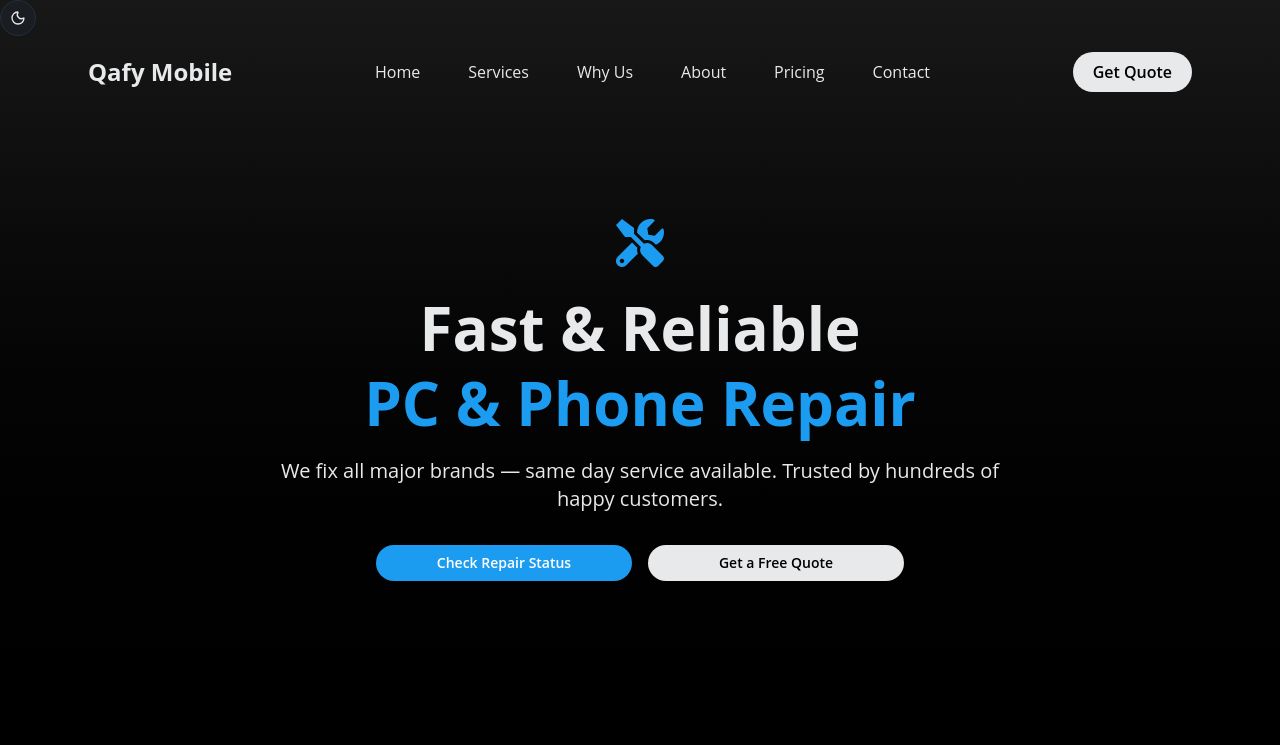
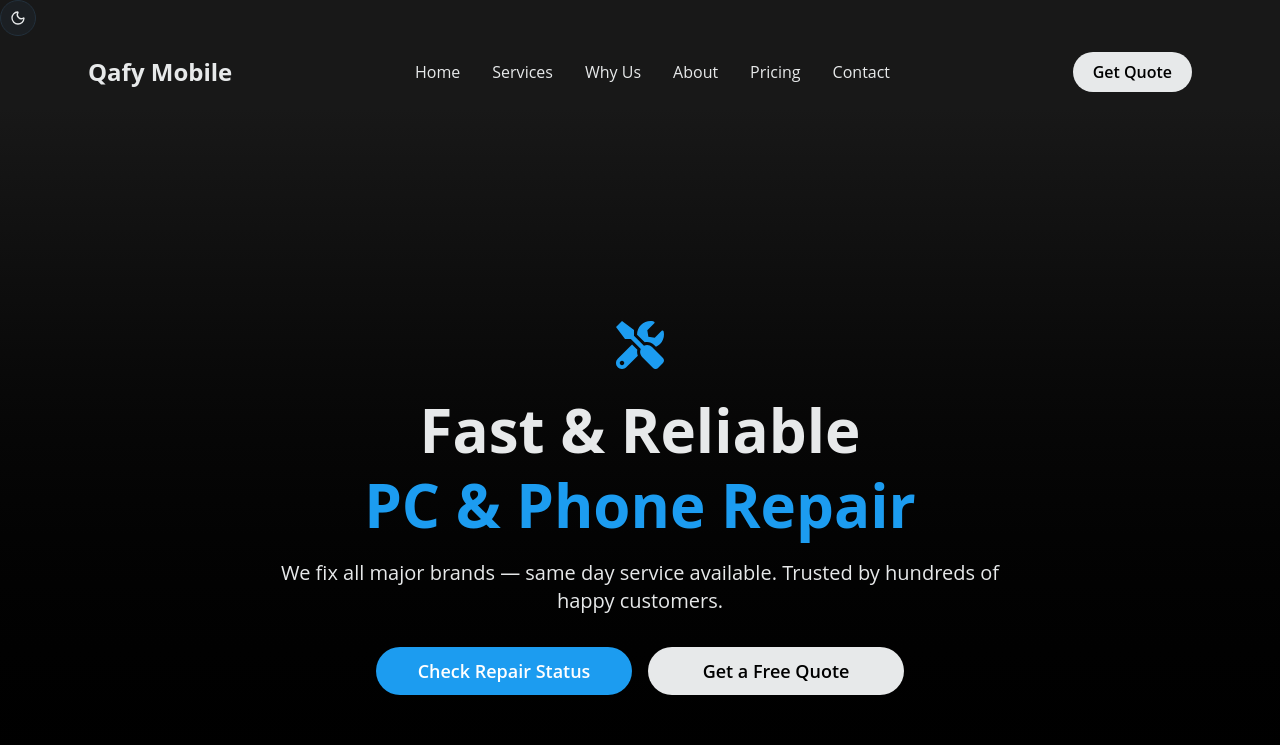
Before and after one commit to Gagun45/qafy-spa-frontend, a React (Vite) app: page / in a window 1280 px wide. Shown: the top 745 px of the page. Built offline with nearby package versions, Linux system fonts and the light colour scheme.

Commit message:
smoothlink created

```diff
--- a/src/components/About/About.tsx
+++ b/src/components/About/About.tsx
@@ -3,14 +3,8 @@ import { buttonVariants } from "../ui/button";
 
 export default function About() {
   return (
-    <section id="about" className="relative py-20 px-6 bg-linear-to-b from-background to-muted">
+    <section id="about" className="relative py-20 px-6">
       {/* Subtle background gradient */}
-      <motion.div
-        initial={{ opacity: 0 }}
-        animate={{ opacity: 0.2 }}
-        transition={{ duration: 1 }}
-        className="absolute inset-0"
-      />
 
       <div className="relative z-10 max-w-6xl mx-auto flex flex-col md:flex-row items-center gap-12">
         {/* Image */}
--- a/src/components/Footer/Footer.tsx
+++ b/src/components/Footer/Footer.tsx
@@ -3,17 +3,8 @@ import { Facebook, Instagram, Phone, Mail } from "lucide-react";
 
 export default function Footer() {
   return (
-    <footer className="relative py-12 px-6 bg-accent">
-      {/* background glow */}
-      {/* <motion.div
-        initial={{ opacity: 0 }}
-        whileInView={{ opacity: 0.15 }}
-        transition={{ duration: 1 }}
-        viewport={{ once: true }}
-        className="absolute top-1/2 left-1/2 -translate-x-1/2 aspect-square h-full bg-primary rounded-full blur-3xl"
-      /> */}
-
-      <div className="relative z-10 max-w-6xl mx-auto grid md:grid-cols-3 gap-10 text-center md:text-left">
+    <footer className="py-12 px-6 bg-accent">
+      <div className="z-10 max-w-6xl mx-auto grid md:grid-cols-3 gap-10 text-center md:text-left">
         {/* Column 1: Brand */}
         <div>
           <h3 className="text-2xl font-bold mb-3">Qafy Mobile</h3>
--- a/src/components/GetQuote/GetQuote.tsx
+++ b/src/components/GetQuote/GetQuote.tsx
@@ -19,7 +19,7 @@ export default function Contact() {
   };
 
   return (
-    <section id="contact" className="relative py-20 px-6 bg-linear-to-b from-muted to-background">
+    <section id="contact" className="relative py-20 px-6 bg-muted">
       {/* Glow background */}
 
       <div className="relative max-w-6xl mx-auto grid md:grid-cols-2 gap-12 z-10">
--- a/src/components/Header/Header.tsx
+++ b/src/components/Header/Header.tsx
@@ -1,8 +1,9 @@
 import { useState, useEffect } from "react";
 import { motion, AnimatePresence } from "framer-motion";
 import { Menu, X } from "lucide-react";
-import { Link, scrollSpy } from "react-scroll";
+import { scrollSpy } from "react-scroll";
 import ThemeToggle from "../Theme/ThemeToggle";
+import SmoothLink from "../SmoothLink/SmoothLink";
 
 const navLinks = [
   { href: "home", label: "Home" },
@@ -32,10 +33,8 @@ export default function Navbar() {
       initial={{ y: -50, opacity: 0 }}
       animate={{ y: 0, opacity: 1 }}
       transition={{ duration: 0.5 }}
-      className={`fixed top-0 left-0 w-full z-50 transition-all ${
-        scrolled
-          ? "bg-accent backdrop-blur-md shadow-md"
-          : "bg-transparent"
+      className={`sticky bg-muted top-0 left-0 w-full z-50 transition-all ${
+        scrolled && "backdrop-blur-md shadow-md"
       }`}
     >
       <ThemeToggle />
@@ -48,18 +47,9 @@ export default function Navbar() {
         {/* Desktop nav */}
         <nav className="hidden md:flex space-x-8">
           {navLinks.map((link) => (
-            <Link
-              key={link.href}
-              to={link.href}
-              spy={true}
-              smooth={true}
-              offset={-80} // adjust for sticky navbar
-              duration={500}
-              activeClass="active-link"
-              className="font-medium transition-all cursor-pointer hover:underline underline-offset-2 px-2 py-1"
-            >
+            <SmoothLink to={link.href} key={link.href}>
               {link.label}
-            </Link>
+            </SmoothLink>
           ))}
         </nav>
 
--- a/src/components/Hero/Hero.tsx
+++ b/src/components/Hero/Hero.tsx
@@ -43,7 +43,7 @@ const Hero = () => {
           transition={{ delay: 0.5 }}
           className="flex flex-col sm:flex-row gap-4 items-center justify-center"
         >
-          <Button className="bg-primary hover:bg-primary/95 transition-colors rounded-xl font-semibold shadow-primary/30 w-full sm:max-w-64">
+          <Button className="bg-primary hover:bg-primary/95 py-6 text-lg transition-colors rounded-xl font-semibold shadow-primary/30 w-full sm:max-w-64">
             Check Repair Status
           </Button>
 
@@ -53,7 +53,7 @@ const Hero = () => {
             smooth={true}
             offset={50}
             duration={500}
-            className={`${buttonVariants()} bg-foreground! text-background! transition-colors rounded-xl font-semibold w-full sm:max-w-64`}
+            className={`${buttonVariants()} bg-foreground! py-6 text-lg! text-background! transition-colors rounded-xl font-semibold w-full sm:max-w-64`}
           >
             Get a Free Quote
           </Link>
--- a/src/components/Prices/Prices.tsx
+++ b/src/components/Prices/Prices.tsx
@@ -43,7 +43,10 @@ const pricingPlans = [
 
 export default function Pricing() {
   return (
-    <section id="pricing" className="py-20 px-6 bg-linear-to-b from-background to-muted relative">
+    <section
+      id="pricing"
+      className="py-20 px-6 relative"
+    >
       <div className="max-w-6xl mx-auto text-center mb-12">
         <motion.h2
           initial={{ opacity: 0, y: 20 }}
@@ -74,7 +77,7 @@ export default function Pricing() {
             whileInView={{ opacity: 1, y: 0 }}
             transition={{ duration: 0.6, delay: i * 0.2 }}
             viewport={{ once: true }}
-            className={`border bg-transparent rounded-2xl p-8 shadow-md hover:shadow-lg transition-all duration-300 hover:-translate-y-1`}
+            className={`border bg-transparent rounded-2xl p-8 shadow-md hover:shadow-lg transition-all duration-300 hover:-translate-y-1 ring ring-${plan.accent}`}
           >
             <div className="flex flex-col items-center mb-6">
               <plan.icon className={`w-12 h-12 text-${plan.accent}-500 mb-4`} />
--- a/src/components/Services/Services.tsx
+++ b/src/components/Services/Services.tsx
@@ -28,7 +28,7 @@ export default function Services() {
   return (
     <section
       id="services"
-      className="relative py-20 bg-linear-to-b from-background to-muted px-6 text-center"
+      className="relative py-20 px-6 text-center"
     >
       {/* Background accent */}
       <motion.div
--- /dev/null
+++ b/src/components/SmoothLink/SmoothLink.tsx
@@ -0,0 +1,25 @@
+import type { ReactNode } from "react";
+import { Link } from "react-scroll";
+
+interface Props {
+  children: ReactNode;
+  className?: string;
+  to: string;
+}
+
+const SmoothLink = ({ children, className, to }: Props) => {
+  return (
+    <Link
+      to={to}
+      spy={true}
+      smooth={true}
+      offset={-80}
+      duration={500}
+      activeClass="text-primary"
+      className={`${className} cursor-pointer hover:underline underline-offset-2`}
+    >
+      {children}
+    </Link>
+  );
+};
+export default SmoothLink;
--- a/src/components/Testimonials/Testimonials.tsx
+++ b/src/components/Testimonials/Testimonials.tsx
@@ -24,7 +24,7 @@ const testimonials = [
 
 export default function Testimonials() {
   return (
-    <section id="testimonials" className="py-20 px-6 bg-linear-to-b from-muted to-background relative">
+    <section id="testimonials" className="py-20 px-6 relative">
       <div className="max-w-6xl mx-auto text-center mb-12">
         <motion.h2
           initial={{ opacity: 0, y: 20 }}
--- a/src/components/WhyChooseUs/WhyChooseUs.tsx
+++ b/src/components/WhyChooseUs/WhyChooseUs.tsx
@@ -28,7 +28,7 @@ export default function WhyChooseUs() {
   return (
     <section
       id="why"
-      className="relative py-20 px-6 bg-linear-to-b from-muted to-background"
+      className="relative py-20 px-6"
     >
       {/* Subtle background accent */}
       <motion.div
--- a/src/index.css
+++ b/src/index.css
@@ -172,4 +172,7 @@
   body {
     @apply bg-background text-foreground;
   }
+  section {
+    @apply overflow-hidden
+  }
 }
```
